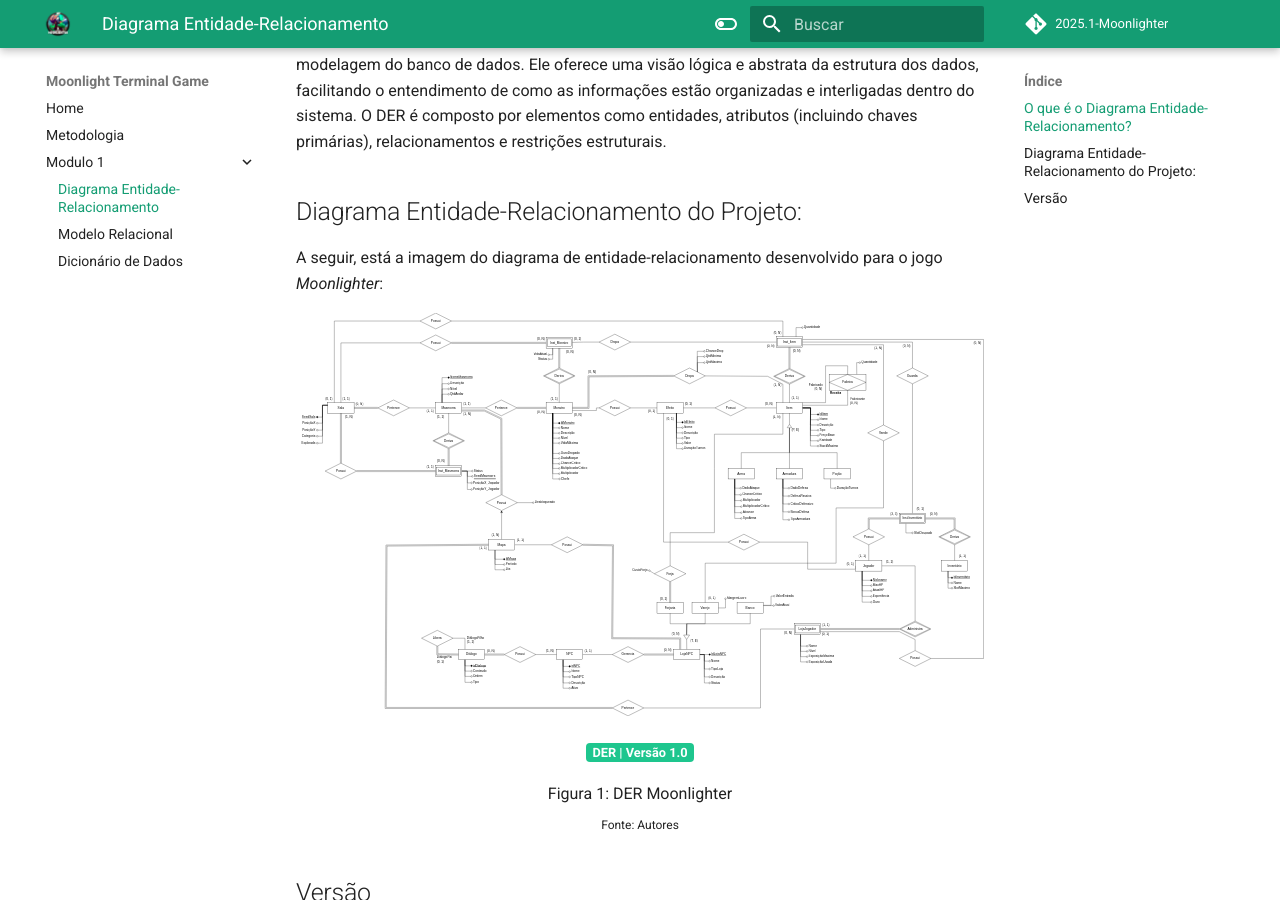
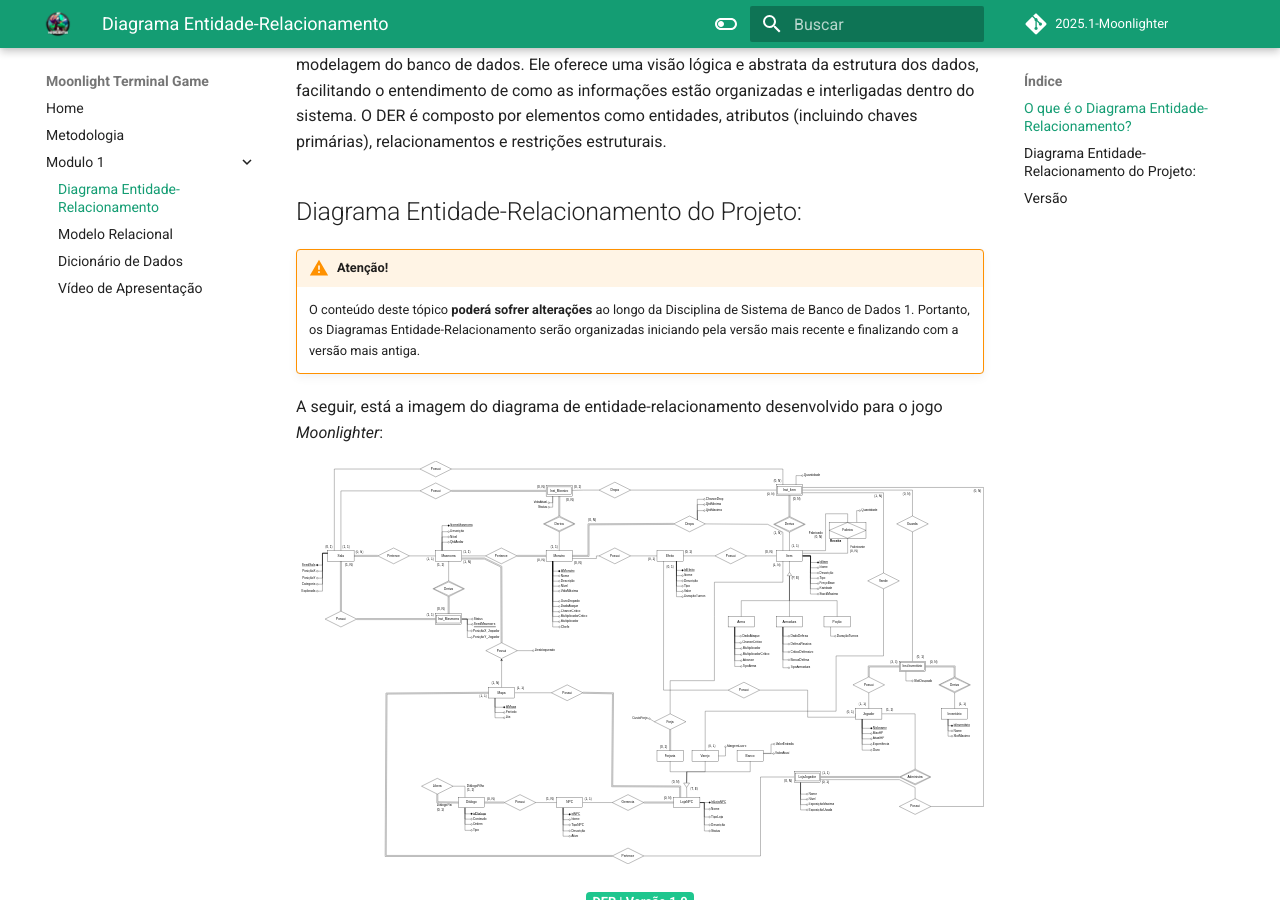
Before and after one commit to SBD1/2025.1-Moonlighter, an MkDocs documentation site: the page built from apps/docs/docs/pages/Modulo1/Diagrama_Entidade_Relacionamento.md, in a window 1280 px wide and 900 px high, scrolled down 313 px. Built offline with MkDocs 1.6.1 and Material for MkDocs 9.7.7, drawn with Linux system fonts in a browser that asks for light colours; comment, search, counter and statistics services are not loaded.

Commit message:
docs(Modulo1): adicionando video de apresentação

```diff
--- a/apps/docs/docs/pages/Modulo1/Diagrama_Entidade_Relacionamento.md
+++ b/apps/docs/docs/pages/Modulo1/Diagrama_Entidade_Relacionamento.md
@@ -7,6 +7,10 @@ O Diagrama Entidade-Relacionamento (DER) representa as principais entidades do s
 Ele oferece uma visão lógica e abstrata da estrutura dos dados, facilitando o entendimento de como as informações estão organizadas e interligadas dentro do sistema. O DER é composto por elementos como entidades, atributos (incluindo chaves primárias), relacionamentos e restrições estruturais.
 
 ## Diagrama Entidade-Relacionamento do Projeto:
+
+!!! Warning "Atenção!"
+    O conteúdo deste tópico **poderá sofrer alterações** ao longo da Disciplina de Sistema de Banco de Dados 1. Portanto, os Diagramas Entidade-Relacionamento serão organizadas iniciando pela versão mais recente e finalizando com a versão mais antiga.
+
 A seguir, está a imagem do diagrama de entidade-relacionamento desenvolvido para o jogo _Moonlighter_:
 
 ![Versão Atual](../../assets/Diagrama_Entidade_Relacionamento.svg)
--- a/apps/docs/mkdocs.yml
+++ b/apps/docs/mkdocs.yml
@@ -11,6 +11,7 @@ nav:
     - Diagrama Entidade-Relacionamento: pages/Modulo1/Diagrama_Entidade_Relacionamento.md
     - Modelo Relacional: pages/Modulo1/modelo_relacional.md
     - Dicionário de Dados: pages/Modulo1/Dicionario.md
+    - Vídeo de Apresentação: pages/Modulo1/VideoApresentacao.md
 
 theme:
   name: material
```
Also changed, not shown: apps/docs/docs/pages/Modulo1/VideoApresentacao.md (added, +11 -0 lines), apps/docs/docs/pages/Modulo1/modelo_relacional.md (+4 -0 lines).
